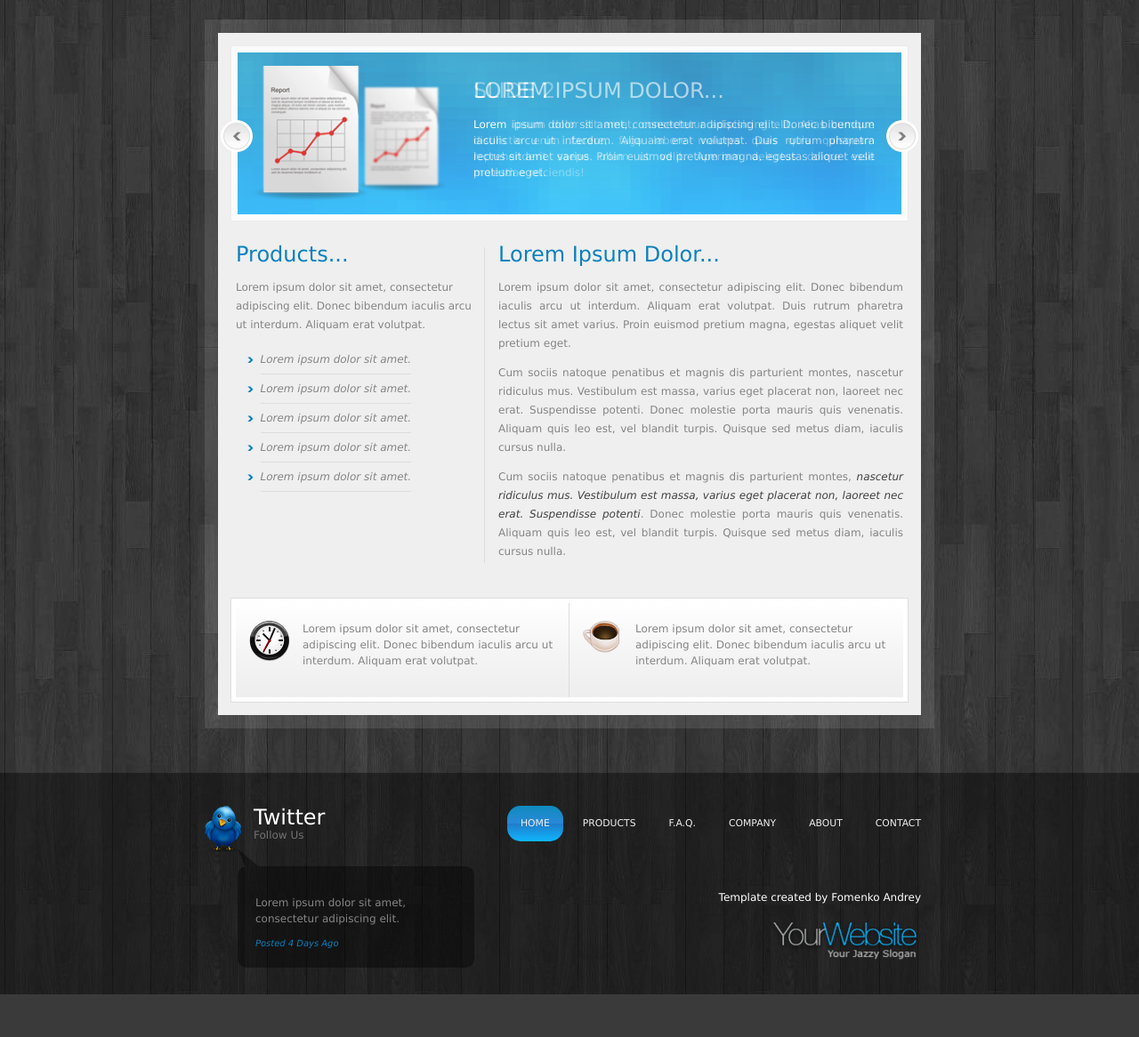
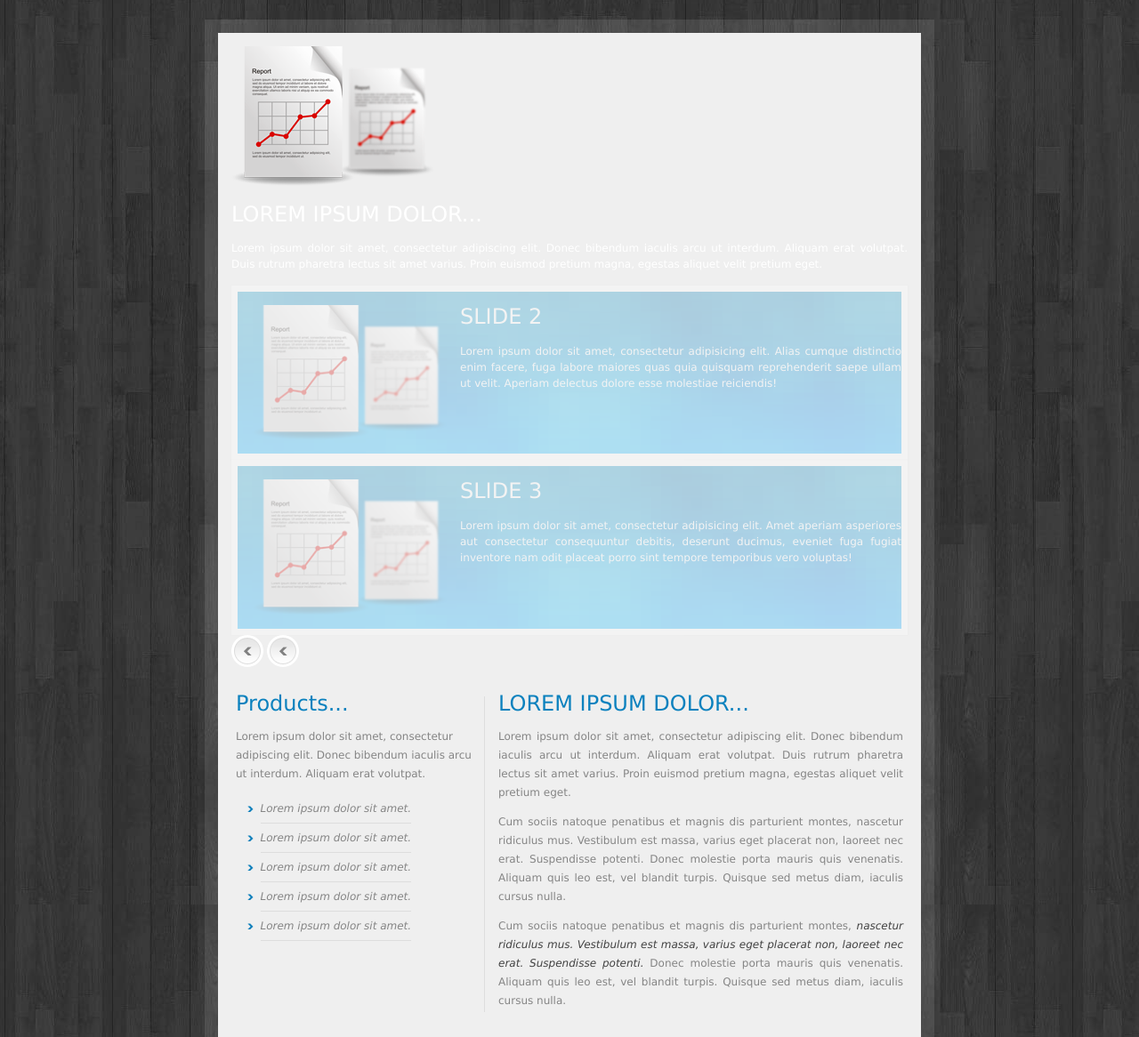
Before and after one commit to SeniorCrashTest/simple-template-init-project, a website: page index.html in a window 1280 px wide. Shown: the part 100-1266 px from the top of the page at 89% size. Before the commit the page ends 1218 px from the top, so only its background shows below. Drawn offline with Linux system fonts and the light colour scheme.

Commit message:
Исправлены ошибки

```diff
--- a/assets/scss/_carousel.scss
+++ b/assets/scss/_carousel.scss
@@ -1,11 +1,8 @@
 .carousel {
 	position: relative;
-
 	width: 100%;
 	padding: $gutter;
-
 	background-color: $light-color;
-
 	order: 1;
 }
 
@@ -16,9 +13,7 @@
 .carousel-slide {
 	position: absolute;
 	top: 0;
-
 	display: flex;
-
 	transition: opacity 0.5s;
 
 	opacity: 0;
@@ -42,9 +37,7 @@
 
 .carousel-slide__image {
 	display: flex;
-
 	padding: $gutter;
-
 	align-items: center;
 
 	@media (min-width: $large + 1) {
@@ -57,7 +50,6 @@
 
 	@media (max-width: $small) {
 		flex: 1 0 100%;
-
 		justify-content: center;
 	}
 
@@ -67,26 +59,22 @@
 }
 
 .carousel-slide__text {
-	@media (min-width: $small + 1) {
+	@media (max-width: $small) {
 		padding: $gutter $gutter*2 $gutter $gutter;
-
 		flex-grow: 1;
 	}
 
 	@media (max-width: $small) {
 		flex: 1 0 100%;
-
 		padding: 0 $gutter $gutter $gutter;
 	}
 
 	h3 {
 		text-transform: uppercase;
-
 		color: #ffffff;
 
-			@media (min-width: $small + 1) {
+		@media (min-width: $small) {
 			margin: $gutter 0;
-
 			flex-grow: 1;
 		}
 
@@ -96,7 +84,6 @@
 
 			max-width: calc(100vw - 135px);
 			margin: 0 0 $gutter 0;
-
 			text-align: center;
 			white-space: nowrap;
 			text-overflow: ellipsis;
@@ -110,17 +97,13 @@
 
 		@media (min-width: $small + 1) {
 			margin-bottom: $gutter;
-
 			text-align: justify;
-
 			flex-grow: 1;
 		}
 
 		@media (max-width: $small) {
 			margin: 0 0 $gutter 0;
 			margin-bottom: 0;
-
-					text-align: center;
 		}
 	}
 }
@@ -140,7 +123,6 @@
 
 	&.next {
 		right: 3px;
-
 		transform: scale(-1, 1);
 	}
 }
--- a/assets/scss/_footer.scss
+++ b/assets/scss/_footer.scss
@@ -16,7 +16,7 @@
 		}
 	}
 
-	&-right {
+	&-rihgt {
 		@media (max-width: $large) and (min-width: $small + 1) {
 			flex: 0 0 40%;
 		}
@@ -71,7 +71,7 @@
 
 .twitter {
 	display: flex;
-	flex-wrap: wrap;
+	flex: wrap;
 
 	&__image {
 		flex: 0 0 55px;
--- a/assets/scss/style.scss
+++ b/assets/scss/style.scss
@@ -1,16 +1,16 @@
 @import "../../libs/normalize-scss/sass/normalize/import-now";
 
-@import "_variables";
-@import "_skin";
+@import "variables";
+@import "skin";
 
-@import "_mixins";
-@import "_extends";
+@import "mixins";
+@import "extends";
 
-@import "_common";
-@import "_header";
-@import "_menu";
-@import "_main";
-@import "_carousel";
-@import "_left-sidebar";
-@import "_bottom-sidebar";
-@import "_footer";
+@import "common";
+@import "header";
+@import "menu";
+@import "main";
+@import "carousel";
+@import "left-sidebar";
+@import "bottom-sidebar";
+@import "footer";
--- a/index.html
+++ b/index.html
@@ -1,5 +1,6 @@
 <!DOCTYPE html>
 <html lang="ru">
+
 <head>
 	<meta charset="UTF-8">
 	<meta name="viewport"
@@ -9,16 +10,17 @@
 	<link rel="icon" href="assets/img/favicon.png" type="image/x-icon">
 	<link rel="stylesheet" href="assets/css/style.css">
 </head>
+
 <body>
 
 	<div class="wrapper">
-
 		<header class="header">
 			<div class="header-logo">
 				<a href="/">
 					<img src="assets/img/logo.png" alt="logo">
 				</a>
 			</div>
+
 			<nav class="menu">
 				<div class="menu__btn">
 					<div class="menu__btn-row"></div>
@@ -26,79 +28,70 @@
 					<div class="menu__btn-row"></div>
 				</div>
 				<ul class="menu__list">
-					<li class="menu__list-item active"><a href="#">Home</a></li>
-					<li class="menu__list-item"><a href="#">Products</a></li>
-					<li class="menu__list-item"><a href="#">F.A.Q.</a></li>
-					<li class="menu__list-item"><a href="#">Company</a></li>
-					<li class="menu__list-item"><a href="#">About</a></li>
-					<li class="menu__list-item"><a href="#">Contact</a></li>
+					<li class="menu__list-item active"><a href="#">home</a></li>
+					<li class="menu__list-item"><a href="#">products</a></li>
+					<li class="menu__list-item"><a href="#">f.a.q.</a></li>
+					<li class="menu__list-item"><a href="#">company</a></li>
+					<li class="menu__list-item"><a href="#">about</a></li>
+					<li class="menu__list-item"><a href="#">contact</a></li>
 				</ul>
 			</nav>
 		</header>
 
 		<div class="container">
 			<main class="main">
-				<h2>Lorem Ipsum Dolor...</h2>
-				<p>Lorem ipsum dolor sit amet, consectetur adipiscing elit. Donec bibendum iaculis arcu ut interdum. Aliquam erat
-					volutpat. Duis rutrum pharetra lectus sit amet varius. Proin euismod pretium magna, egestas aliquet velit pretium
-					eget.</p>
-				<p>Cum sociis natoque penatibus et magnis dis parturient montes, nascetur ridiculus mus. Vestibulum est massa, varius
-					eget placerat non, laoreet nec erat. Suspendisse potenti. Donec molestie porta mauris quis venenatis. Aliquam quis leo
-					est, vel blandit turpis. Quisque sed metus diam, iaculis cursus nulla.</p>
-				<p>Cum sociis natoque penatibus et magnis dis parturient montes, <i>nascetur ridiculus mus. Vestibulum est massa, varius
-						eget placerat non, laoreet nec erat. Suspendisse potenti</i>. Donec molestie porta mauris quis venenatis. Aliquam
-					quis leo est, vel blandit turpis. Quisque sed metus diam, iaculis cursus nulla.</p>
+				<h2>LOREM IPSUM DOLOR...</h2>
+				<p>Lorem ipsum dolor sit amet, consectetur adipiscing elit. Donec bibendum iaculis arcu ut interdum. Aliquam erat volutpat. Duis rutrum pharetra lectus sit amet varius. Proin euismod pretium magna, egestas aliquet velit pretium eget.</p>
+				<p>Cum sociis natoque penatibus et magnis dis parturient montes, nascetur ridiculus mus. Vestibulum est massa, varius eget placerat non, laoreet nec erat. Suspendisse potenti. Donec molestie porta mauris quis venenatis. Aliquam quis leo est, vel blandit turpis. Quisque sed metus diam, iaculis cursus nulla.</p>
+				<p>Cum sociis natoque penatibus et magnis dis parturient montes, <i>nascetur ridiculus mus. Vestibulum est massa, varius eget placerat non, laoreet nec erat. Suspendisse potenti.</i> Donec molestie porta mauris quis venenatis. Aliquam quis leo est, vel blandit turpis. Quisque sed metus diam, iaculis cursus nulla.</p>
 			</main>
 
 			<div class="carousel">
 				<div class="carousel-slides">
-					<div class="carousel-slide active">
-						<div class="carousel-slide__image">
-							<img src="assets/img/carousel-icon.png" alt="image">
+					<div class="carousel-slides active">
+						<div class="carousel-slides__image">
+							<img src="assets/img/carousel-icon.png" alt="image-icon">
 						</div>
 						<div class="carousel-slide__text">
 							<h3>LOREM IPSUM DOLOR...</h3>
-							<p>Lorem ipsum dolor sit amet, consectetur adipiscing elit. Donec bibendum iaculis arcu ut interdum. Aliquam erat
-								volutpat. Duis rutrum pharetra lectus sit amet varius. Proin euismod pretium magna, egestas aliquet velit pretium
-								eget.</p>
+							<p>Lorem ipsum dolor sit amet, consectetur adipiscing elit. Donec bibendum iaculis arcu ut interdum. Aliquam erat volutpat. Duis rutrum pharetra lectus sit amet varius. Proin euismod pretium magna, egestas aliquet velit pretium eget.</p>
 						</div>
 					</div>
+
 					<div class="carousel-slide">
 						<div class="carousel-slide__image">
-							<img src="assets/img/carousel-icon.png" alt="image">
+							<img src="assets/img/carousel-icon.png" alt="image-icon">
 						</div>
 						<div class="carousel-slide__text">
 							<h3>SLIDE 2</h3>
-								<p>Lorem ipsum dolor sit amet, consectetur adipisicing elit. Alias cumque distinctio enim facere, fuga labore maiores
-									quas quia quisquam reprehenderit saepe ullam ut velit. Aperiam delectus dolore esse molestiae reiciendis!</p>
+							<p>Lorem ipsum dolor sit amet, consectetur adipisicing elit. Alias cumque distinctio enim facere, fuga labore maiores quas quia quisquam reprehenderit saepe ullam ut velit. Aperiam delectus dolore esse molestiae reiciendis!</p>
 						</div>
 					</div>
+
 					<div class="carousel-slide">
 						<div class="carousel-slide__image">
-							<img src="assets/img/carousel-icon.png" alt="image">
+							<img src="assets/img/carousel-icon.png" alt="image-icon">
 						</div>
 						<div class="carousel-slide__text">
 							<h3>SLIDE 3</h3>
-								<p>Lorem ipsum dolor sit amet, consectetur adipisicing elit. Amet aperiam asperiores aut consectetur consequuntur
-									debitis, deserunt ducimus, eveniet fuga fugiat inventore nam odit placeat porro sint tempore temporibus vero
-									voluptas!</p>
+							<p>Lorem ipsum dolor sit amet, consectetur adipisicing elit. Amet aperiam asperiores aut consectetur consequuntur debitis, deserunt ducimus, eveniet fuga fugiat inventore nam odit placeat porro sint tempore temporibus vero voluptas!</p>
 						</div>
 					</div>
 				</div>
+
 				<div class="carousel-controls">
-					<a href="#" class="prev carousel-control">
-						<img src="assets/img/carousel-arrow.png" alt="">
+					<a href="#" class="prev carousel-contol">
+						<img src="assets/img/carousel-arrow.png" alt="arrow">
 					</a>
-					<a href="#" class="next carousel-control">
-						<img src="assets/img/carousel-arrow.png" alt="">
+					<a href="#" class="next carousel-contol">
+						<img src="assets/img/carousel-arrow.png" alt="arrow">
 					</a>
 				</div>
 			</div>
 
 			<aside class="left-sidebar">
 				<h2>Products...</h2>
-				<p>Lorem ipsum dolor sit amet, consectetur adipiscing elit. Donec bibendum iaculis arcu ut interdum. Aliquam erat
-					volutpat.</p>
+				<p>Lorem ipsum dolor sit amet, consectetur adipiscing elit. Donec bibendum iaculis arcu ut interdum. Aliquam erat volutpat.</p>
 				<ul>
 					<li><span>Lorem ipsum dolor sit amet.</span></li>
 					<li><span>Lorem ipsum dolor sit amet.</span></li>
@@ -111,14 +104,13 @@
 			<aside class="bottom-sidebar">
 				<div class="bottom-sidebar__left">
 					<img src="assets/img/clock-icon.png" alt="clock-icon">
-					<p>Lorem ipsum dolor sit amet, consectetur adipiscing elit. Donec bibendum iaculis arcu ut interdum. Aliquam erat
-						volutpat.</p>
+					<p>Lorem ipsum dolor sit amet, consectetur adipiscing elit. Donec bibendum iaculis arcu ut interdum. Aliquam erat volutpat.</p>
 				</div>
 
 				<div class="bottom-sidebar__right">
 					<img src="assets/img/coffee-icon.png" alt="coffee-icon">
-					<p>Lorem ipsum dolor sit amet, consectetur adipiscing elit. Donec bibendum iaculis arcu ut interdum. Aliquam erat
-						volutpat.</p>
+					<p>Lorem ipsum dolor sit amet, consectetur adipiscing elit. Donec bibendum iaculis arcu ut interdum. Aliquam erat volutpat.
+					</p>
 				</div>
 			</aside>
 		</div>
@@ -128,7 +120,7 @@
 		<div class="wrapper">
 			<div class="footer-left twitter">
 				<div class="twitter__image">
-					<img src="assets/img/twitter-icon.png" alt="twitter logo" class="">
+					<img src="assets/img/twitter-icon.png" alt="twitter-logo">
 				</div>
 				<div class="twitter__description">
 					<span class="twitter__description-title">Twitter</span>
@@ -148,12 +140,12 @@
 						<div class="menu__btn-row"></div>
 					</div>
 					<ul class="menu__list">
-						<li class="menu__list-item active"><a href="#">Home</a></li>
-						<li class="menu__list-item"><a href="#">Products</a></li>
-						<li class="menu__list-item"><a href="#">F.A.Q.</a></li>
-						<li class="menu__list-item"><a href="#">Company</a></li>
-						<li class="menu__list-item"><a href="#">About</a></li>
-						<li class="menu__list-item"><a href="#">Contact</a></li>
+						<li class="menu__list-item active"><a href="#">home</a></li>
+						<li class="menu__list-item"><a href="#">products</a></li>
+						<li class="menu__list-item"><a href="#">f.a.q.</a></li>
+						<li class="menu__list-item"><a href="#">company</a></li>
+						<li class="menu__list-item"><a href="#">about</a></li>
+						<li class="menu__list-item"><a href="#">contact</a></li>
 					</ul>
 				</nav>
 				<div class="copyright">
```
Also changed, not shown: assets/css/style.css. Lines whose indentation alone changed are shown as unchanged.
